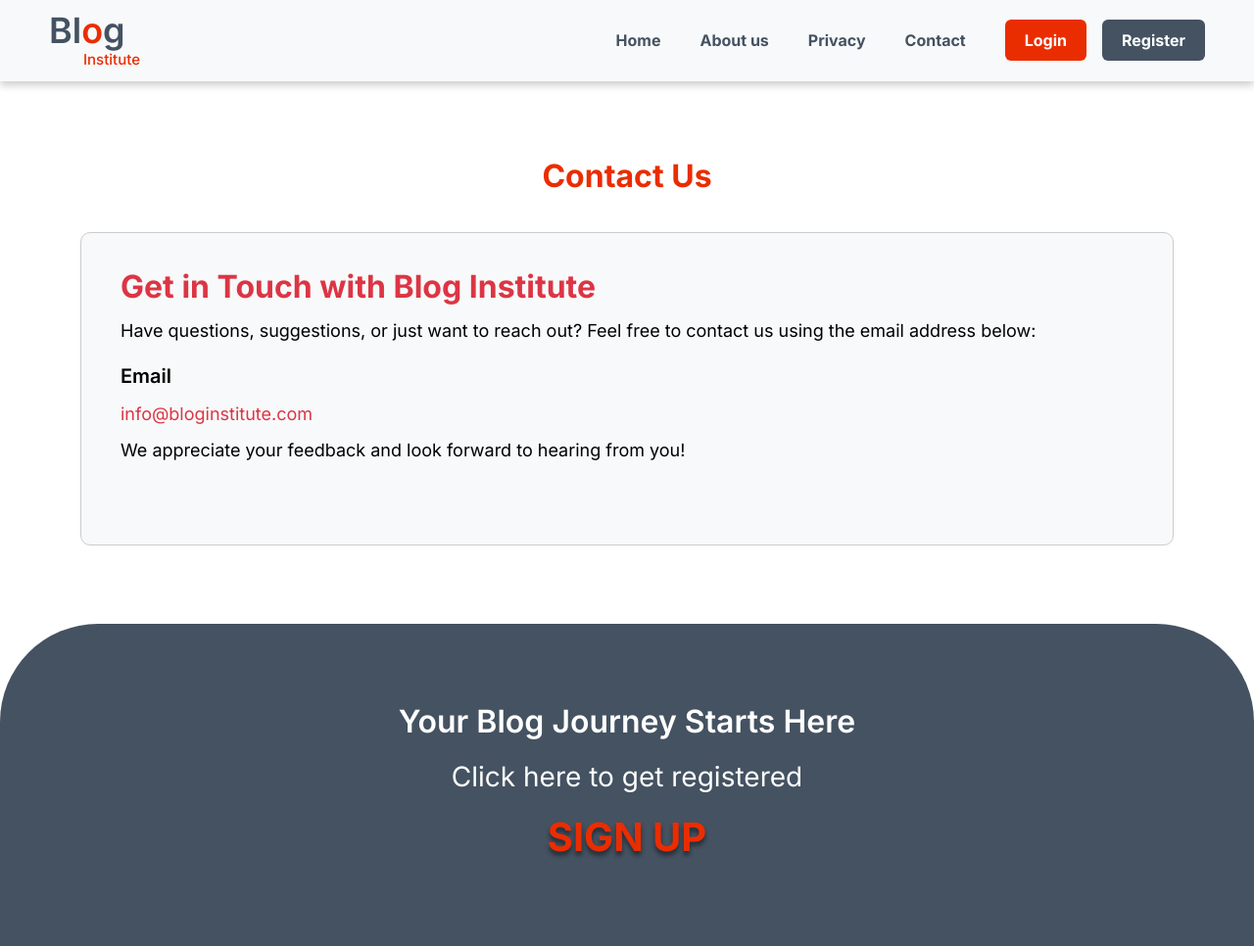
After one commit to caleb1711/blog-institue, a Django app: page /contact/ in a window 1280 px wide. The commit adds this page. Shown: the top 966 px of the page at 98% size. Run offline with Django 4.2, Linux system fonts and the light colour scheme.

Commit message:
Add Contact Page

```diff
--- a/blog/urls.py
+++ b/blog/urls.py
@@ -11,5 +11,5 @@ urlpatterns = [
     path("editblog/<int:id>/", EditBlog.as_view(), name="editblog"),
     path("privacy/", PrivacyView.as_view(), name="privacy"),
     path("about/", AboutUsView.as_view(), name="about"),
-
+    path("contact/", ContactUsView.as_view(), name="contact"),
 ]
--- a/blog/views.py
+++ b/blog/views.py
@@ -91,7 +91,7 @@ class BlogDetail(View):
         form = BlogDetailForm()
         return render(request, "blogdetails.html", {"form": form, "blog": blog})
 
-
+# Privacy Policy
 class PrivacyView(View):
 
     def get(self, request):
@@ -102,3 +102,9 @@ class AboutUsView(View):
 
     def get(self, request):
         return render(request, "about.html")
+
+# Contact Us
+class ContactUsView(View):
+
+    def get(self, request):
+        return render(request, "contact.html")
--- a/templates/base.html
+++ b/templates/base.html
@@ -40,7 +40,7 @@
                   <a class="nav-link" href="{% url 'privacy' %}" onclick="changeLinkColor(this)">Privacy</a>
                 </li>
                 <li class="nav-item">
-                  <a class="nav-link" href="#" onclick="changeLinkColor(this)">Contact</a>
+                  <a class="nav-link" href="{% url 'contact' %}" onclick="changeLinkColor(this)">Contact</a>
                 </li>
                 {% if request.user.is_authenticated %}
                   <li class="nav-item">
--- /dev/null
+++ b/templates/contact.html
@@ -0,0 +1,27 @@
+{% extends 'base.html' %}
+
+{% block title %}Blog Institute | Contact Us{% endblock %}
+
+{% block content %}
+    <div class="terms_and_conditions_section">
+        <div class="container p-0">
+            <h1>Contact Us</h1>
+            <div class="desc_section privacy-box">
+                <h2 class="text-danger">Get in Touch with Blog Institute</h2>
+                <p>
+                    Have questions, suggestions, or just want to reach out? Feel free to contact us
+                    using the email address below:
+                </p>
+
+                <h3>Email</h3>
+                <p>
+                    <a href="mailto:info@bloginstitute.com">info@bloginstitute.com</a>
+                </p>
+
+                <p>
+                    We appreciate your feedback and look forward to hearing from you!
+                </p>
+            </div>
+        </div>
+    </div>
+{% endblock %}
```
Also changed, not shown: db.sqlite3.
